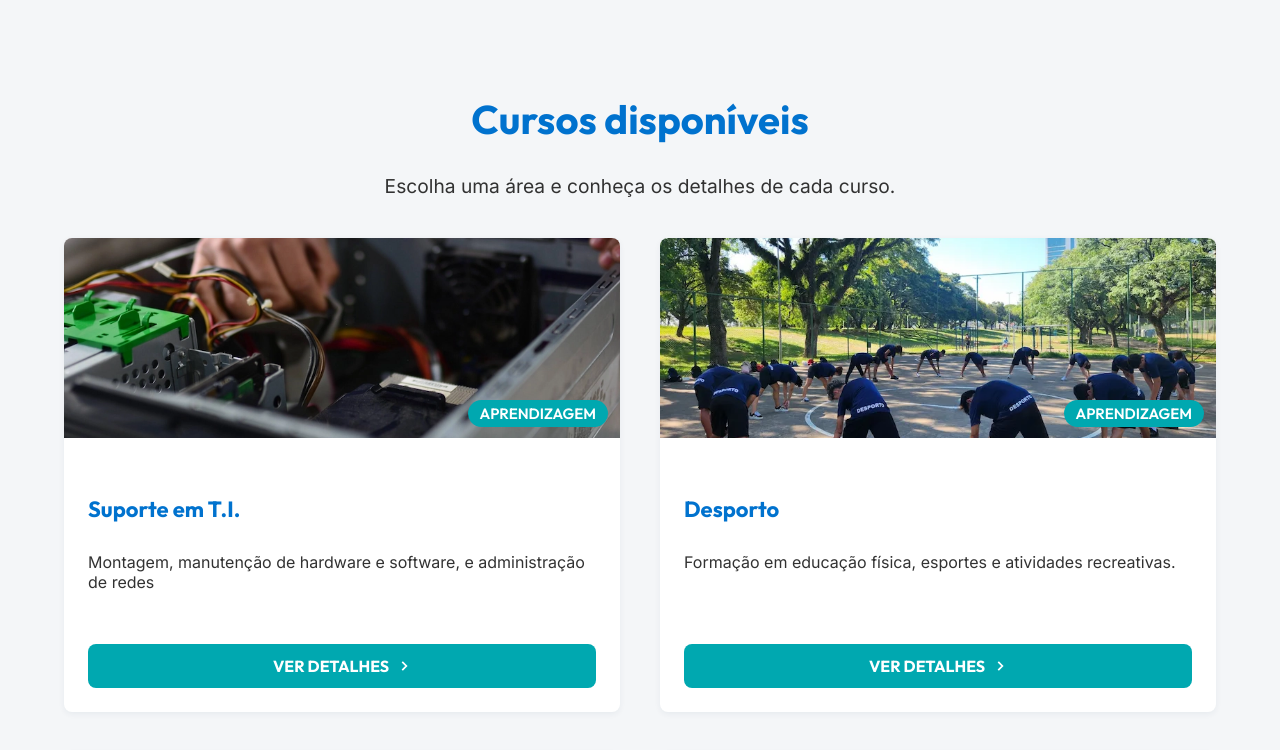
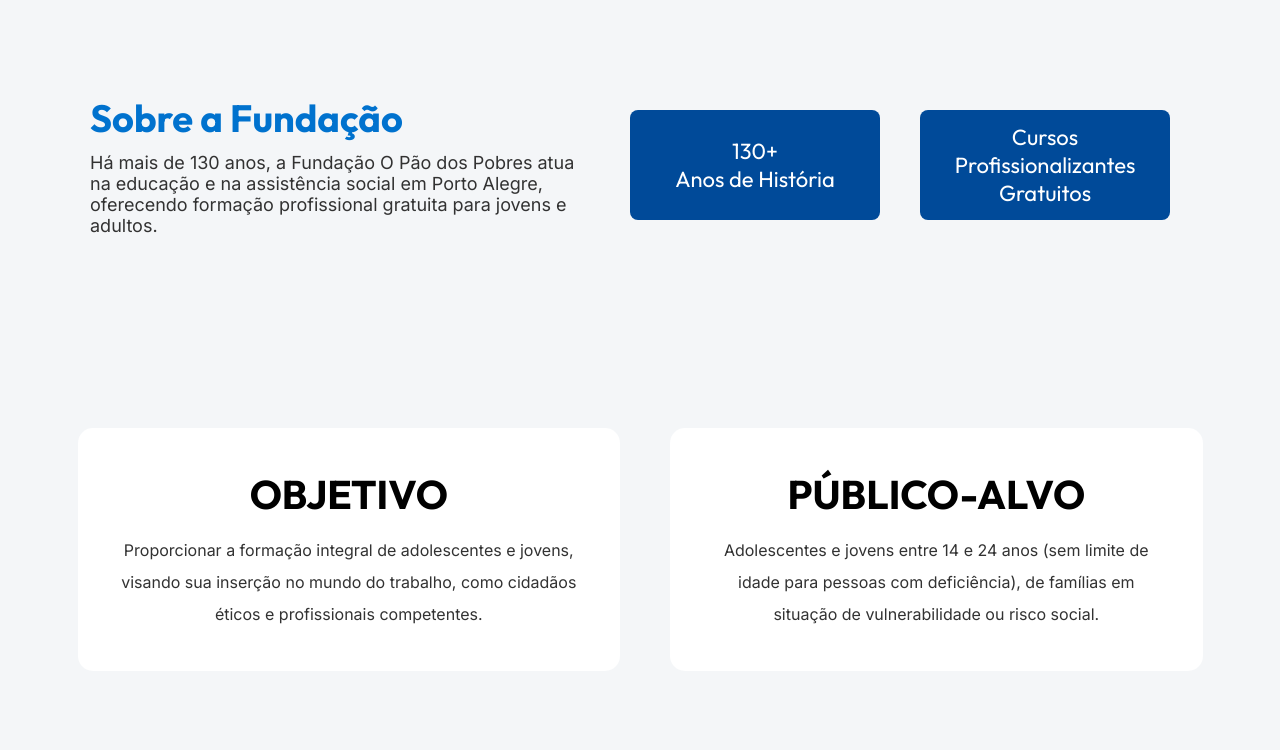
Before and after one commit to wilgnerdev/aprendizagem-paodospobres-frontend, a React (Vite) app: page / in a window 1280 px wide. Shown: the part 850-1600 px from the top of the page. Built offline with nearby package versions, Linux system fonts and the light colour scheme.

Commit message:
feat(pages): adiciona componente HomeAbout na página principal

```diff
--- a/src/App.jsx
+++ b/src/App.jsx
@@ -3,6 +3,7 @@
 
 import Header from "./components/Header/Header";
 import Home from "./pages/Home/Home.jsx";
+import HomeAbout from "./pages/Home/components/HomeAbout/HomeAbout.jsx";
 import CursoDetalhes from "./pages/CursoDetalhes/CursoDetalhes.jsx";
 import Footer from "./components/Footer/Footer";
 
--- a/src/pages/Home/Home.jsx
+++ b/src/pages/Home/Home.jsx
@@ -1,10 +1,12 @@
 import CardGrid from "./components/CardGrid/CardGrid";
 import Banner from "./components/HomeBanner/HomeBanner";
+import HomeAbout from "./components/HomeAbout/HomeAbout";
 
 function Home() {
     return (
         <main>
             <Banner />
+            <HomeAbout />
             <CardGrid />
         </main>
     )
--- /dev/null
+++ b/src/pages/Home/components/HomeAbout/HomeAbout.css
@@ -0,0 +1,108 @@
+.sobre {
+    padding: 6rem 3.5rem;
+    display: flex;
+    align-items: center;
+    justify-content: center;
+    flex-wrap: wrap;
+    gap: 20px;
+    background-color: var(--cinza-claro);
+}
+
+.sobre-titulo {
+    color: var(--azul-claro);
+    font-size: 38px;
+}
+
+.texto-sobre {
+    max-width: 500px;
+    font-size: 18px;
+    margin-top: 10px;
+}
+
+.box-card-destaque {
+    display: flex;
+    flex-wrap: wrap;
+}
+
+.card-destaque {
+    margin: 0 20px;
+    display: flex;
+    flex-direction: column;
+    border: 1px solid transparent;
+    background-color: var(--cor-azul-escuro);
+    border-radius: 8px;
+    padding: 25px;
+    width: 250px;
+    height: 110px;
+    justify-content: center;
+    align-items: center;
+}
+
+.card-destaque span{
+    font-size: 22px;
+    color: #fff;
+    text-align: center;
+}
+
+.info-section {
+    background-color: var(--cinza-claro);
+    padding: 6rem 0;
+    max-width: 1250px;
+    margin: 0 auto;
+}
+
+.info-grid {
+    display: flex;
+    width: 90%;
+    margin: 0 auto;
+    gap: 50px;
+}
+
+.info-card {
+    background-color: #fff;
+    padding: 40px;
+    border: 1px solid transparent;
+    border-radius: 15px;
+    text-align: center;
+}
+
+.fa-solid {
+    color: var(--azul-marinho-profundo);
+    font-size: 58px;
+    margin-bottom: 30px;
+}
+
+.info-card-titulo {
+    text-transform: uppercase;
+    margin-bottom: 15px;
+}
+
+.info-card p {
+    line-height: 2rem;
+}
+
+@media(max-width: 768px) {
+    .info-grid {
+        flex-wrap: wrap;
+    }
+}
+
+
+@media(max-width: 709px) {
+    .box-card-destaque {
+        justify-content: center;
+        gap: 30px;
+        margin-top: 15px;
+    }
+
+    .texto-sobre {
+        margin: 35px 0;
+    }
+}
+
+@media(max-width: 466px) {
+
+    .sobre-titulo {
+        font-size: 32px;
+    }
+}
--- /dev/null
+++ b/src/pages/Home/components/HomeAbout/HomeAbout.jsx
@@ -0,0 +1,66 @@
+import './HomeAbout.css'
+
+function HomeAbout() {
+    return (
+        <>
+            <section className="sobre">
+                <div className="card-sobre">
+                    <h2 className="sobre-titulo">
+                        Sobre a Fundação
+                    </h2>
+
+                    <p className="texto-sobre">
+                        Há mais de 130 anos, a Fundação O Pão dos
+                        Pobres atua na educação e na assistência
+                        social em Porto Alegre, oferecendo formação
+                        profissional gratuita para jovens e adultos.
+                    </p>
+                </div>
+
+                <div className="box-card-destaque">
+                    <span className="card-destaque">
+                        <span>130+</span>
+                        <span>Anos de História</span>
+                    </span>
+
+                    <span className="card-destaque">
+                        <span>Cursos Profissionalizantes</span>
+                        <span>Gratuitos</span>
+                    </span>
+                </div>
+            </section>
+
+            <section className="info-section">
+                <div className="info-grid">
+                    <div className="info-card">
+                        <h2 className="info-card-titulo">
+                            Objetivo
+                        </h2>
+
+                        <p>
+                            Proporcionar a formação integral de
+                            adolescentes e jovens, visando sua
+                            inserção no mundo do trabalho, como
+                            cidadãos éticos e profissionais competentes.
+                        </p>
+                    </div>
+
+                    <div className="info-card">
+                        <h2 className="info-card-titulo">
+                            Público-alvo
+                        </h2>
+
+                        <p>
+                            Adolescentes e jovens entre 14 e 24 anos
+                            (sem limite de idade para pessoas com
+                            deficiência), de famílias em situação de
+                            vulnerabilidade ou risco social.
+                        </p>
+                    </div>
+                </div>
+            </section>
+        </>
+    );
+}
+
+export default HomeAbout
```
